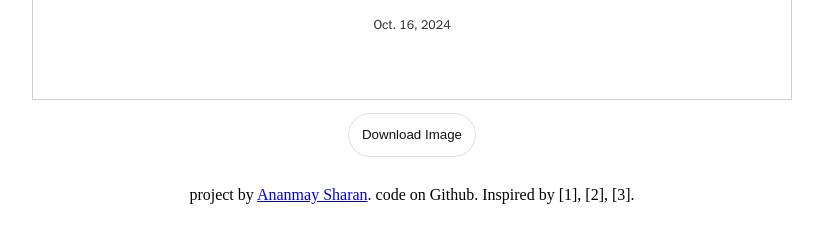
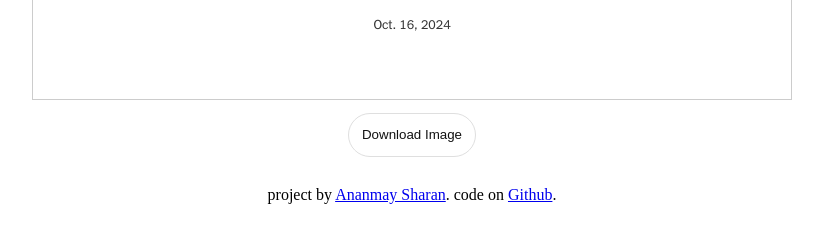
Before and after one commit to ananmaysharan/opinion-generator, a plain HTML site: page index.html in a window 1280 px wide. Shown: the part 359-602 px from the top of the page, without its empty margins (228-1051 px from the left). Drawn offline with nearby package versions, Linux system fonts and the light colour scheme.

Commit message:
Update index.html

```diff
--- a/index.html
+++ b/index.html
@@ -27,6 +27,6 @@
     </div>
     <button id="download-button">Download Image</button>
     <script src="script.js"></script>
-    <p>project by <a href="http://ananmay.net">Ananmay Sharan</a>. code on <a>Github</a>. Inspired by [1], [2], [3].</p>
+    <p>project by <a href="http://ananmay.net">Ananmay Sharan</a>. code on <a href="https://github.com/ananmaysharan/opinion-generator/">Github</a>.</p>
 </body>
 </html>
```
